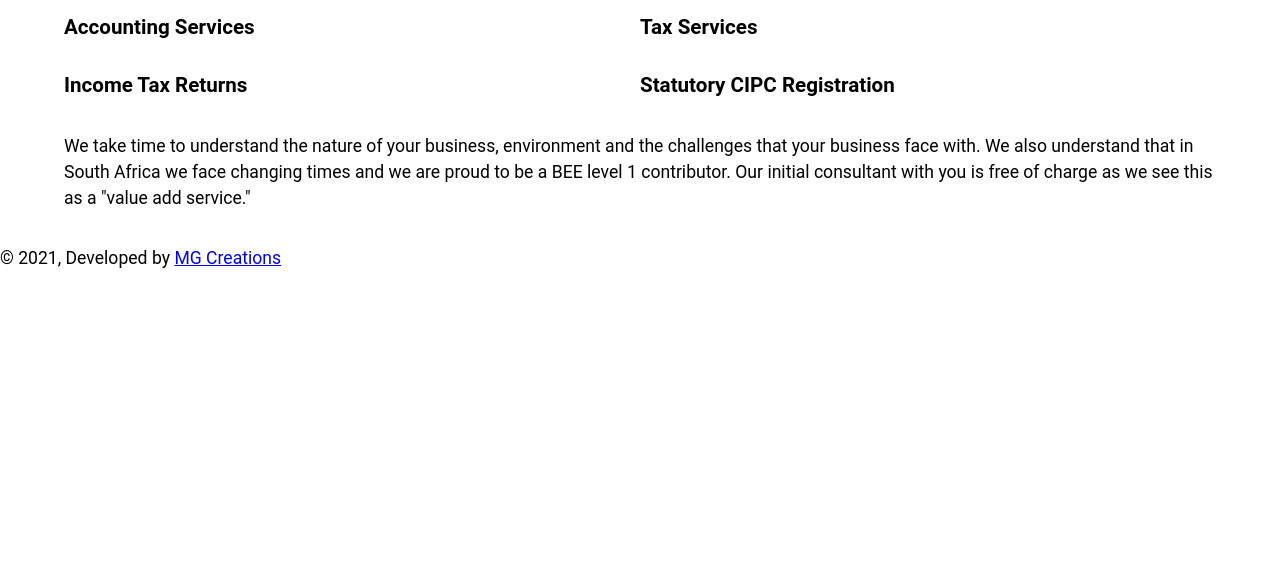
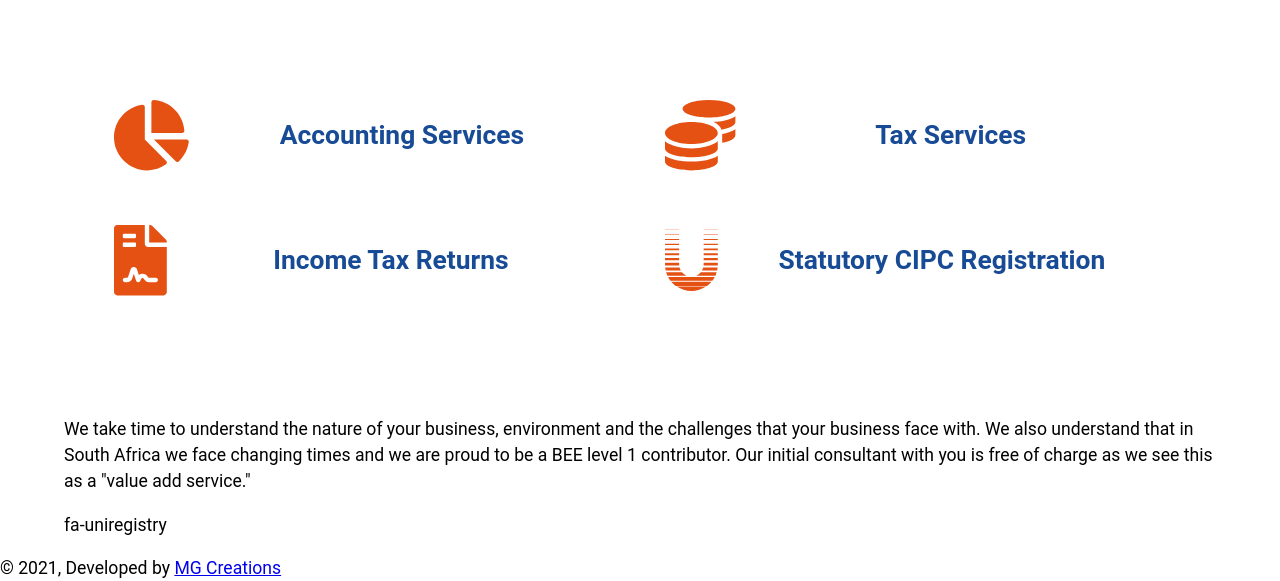
Before and after one commit to mgcreations/https---github.com-mgcreations-vha-gatsby, a Gatsby site: page / in a window 1280 px wide. Shown: the part 915-1496 px from the top of the page. Before the commit the page ends 1187 px from the top, so only its background shows below. Built offline with nearby package versions, Linux system fonts and the light colour scheme; Gatsby itself is replaced by a stand-in of ours.

Commit message:
Updating information

```diff
--- a/gatsby-config.js
+++ b/gatsby-config.js
@@ -26,7 +26,7 @@ module.exports = {
         background_color: `#663399`,
         theme_color: `#663399`,
         display: `minimal-ui`,
-        icon: `src/images/gatsby-icon.png`, // This path is relative to the root of the site.
+        icon: `src/images/vha-icon.png`, // This path is relative to the root of the site.
       },
     },
     // this (optional) plugin enables Progressive Web App + Offline functionality
--- a/src/pages/contact.js
+++ b/src/pages/contact.js
@@ -1,5 +1,4 @@
 import React from "react"
-import { Link } from "gatsby"
 
 import Layout from "../components/layout"
 import SEO from "../components/seo"
--- a/src/pages/index.js
+++ b/src/pages/index.js
@@ -1,11 +1,15 @@
 import React from "react"
-import { Link } from "gatsby"
+
+import { FontAwesomeIcon } from "@fortawesome/react-fontawesome"
+import {
+  faChartPie, faCoins, faFileContract,
+} from "@fortawesome/free-solid-svg-icons"
 
 import Layout from "../components/layout"
-import Image from "../components/image"
 import SEO from "../components/seo"
 
 import "./index.scss"
+import { faUniregistry } from "@fortawesome/free-brands-svg-icons"
 
 const IndexPage = () => (
   <Layout>
@@ -21,16 +25,21 @@ const IndexPage = () => (
 
     </div>
     <div className={"services"}>
-      <div>
-        <h3>Accounting Services</h3>
+    <div className={"service-box"}>
+    <FontAwesomeIcon className={"service-icon"} icon={faChartPie} size="4x" />
+    <h3>Accounting Services</h3>
       </div>
-      <div>
+
+      <div className={"service-box"}>
+      <FontAwesomeIcon className={"service-icon"} icon={faCoins} size="4x" />
         <h3>Tax Services</h3>
       </div>
-      <div>
+      <div className={"service-box"}>
+      <FontAwesomeIcon className={"service-icon"} icon={faFileContract} size="4x" />
         <h3>Income Tax Returns</h3>
       </div>
-      <div>
+      <div className={"service-box"}>
+      <FontAwesomeIcon className={"service-icon"} icon={faUniregistry} size="4x" />
         <h3>Statutory CIPC Registration</h3>
       </div>
     </div>
@@ -39,6 +48,9 @@ const IndexPage = () => (
 Our initial consultant with you is free of charge as we see this as a "value add service."
     </p>
 
+    <div className={"focus-box"}>
+    fa-uniregistry
+    </div>
 
   </Layout>
 )
--- a/src/pages/index.scss
+++ b/src/pages/index.scss
@@ -1,3 +1,10 @@
+/* Variables */
+
+$primary-color: #333;
+$primary-background: #fff;
+$icon-color: #e55013;
+$dark-blue: #184b95;
+
 .hero-box {
   background-image: url("./page-images/glasses-calculator-tablet-white-neat-desk.jpg");
   width: 100%;
@@ -35,6 +42,25 @@
 
 .services {
   display: grid;
+  grid-gap: 50px;
   grid-template-columns: 1fr 1fr;
   grid-template-rows: auto;
+  padding: 100px 50px;
 }
+
+.service-box {
+  text-align: center;
+  display: grid;
+  grid-template-columns: auto 1fr;
+  justify-items: center;
+  align-items: center;
+}
+
+.service-icon {
+  color: $icon-color;
+}
+
+.service-box h3 {
+  font-size: 1.5em;
+  color: $dark-blue;
+}
```
Also changed, not shown: src/images/vha-icon.png (added).
